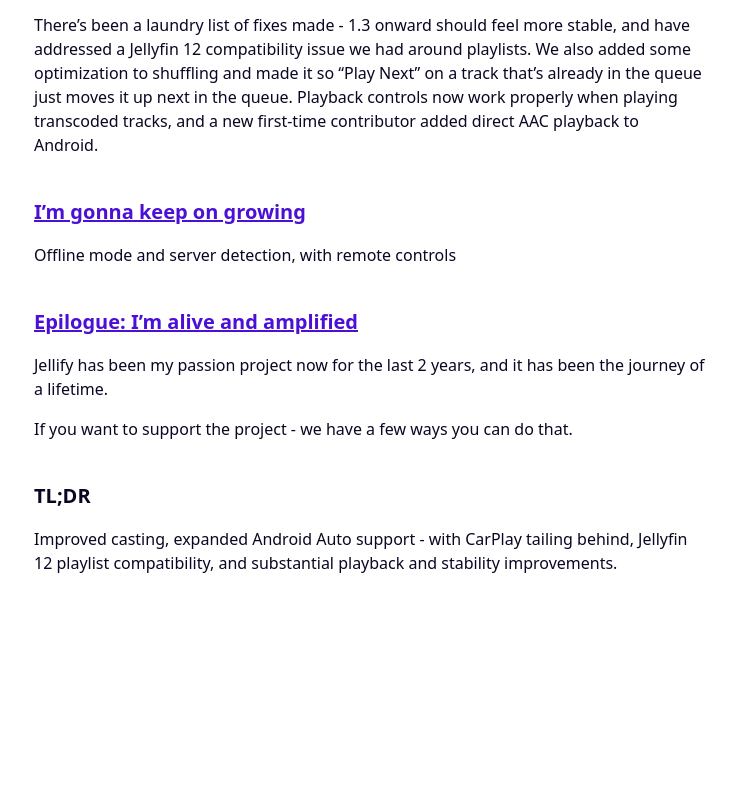
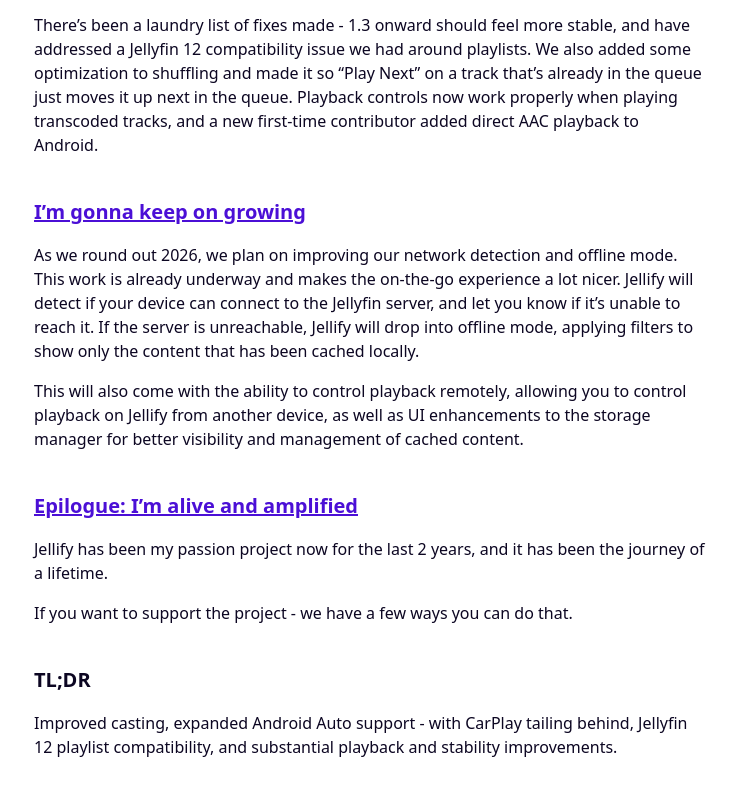
Before and after one commit to Jellify-Music/Website, an Astro site: page /blog/2026-11-11 in a window 1280 px wide. Shown: the part 729-1524 px from the top of the page, without its empty margins (270-1006 px from the left). Before the commit the page ends 1384 px from the top, so only its background shows below. Built offline with nearby package versions, Linux system fonts and the light colour scheme; Astro itself is replaced by a stand-in of ours.

Commit message:
Enhance offline mode and network detection for improved user experience

```diff
--- a/src/content/blog/2026-11-11.md
+++ b/src/content/blog/2026-11-11.md
@@ -24,7 +24,9 @@
 
 ## [I'm gonna keep on growing](https://www.youtube.com/watch?v=h0kXfPrHHcw)
 
-Offline mode and server detection, with remote controls
+As we round out 2026, we plan on improving our network detection and offline mode. This work is already underway and makes the on-the-go experience a lot nicer. Jellify will detect if your device can connect to the Jellyfin server, and let you know if it's unable to reach it. If the server is unreachable, Jellify will drop into offline mode, applying filters to show only the content that has been cached locally.
+
+This will also come with the ability to control playback remotely, allowing you to control playback on Jellify from another device, as well as UI enhancements to the storage manager for better visibility and management of cached content.
 
 ## [Epilogue: I’m alive and amplified](https://youtu.be/vTABPqiYJC4?is=i4xbDeM1pEcfuFvn)
 
```
